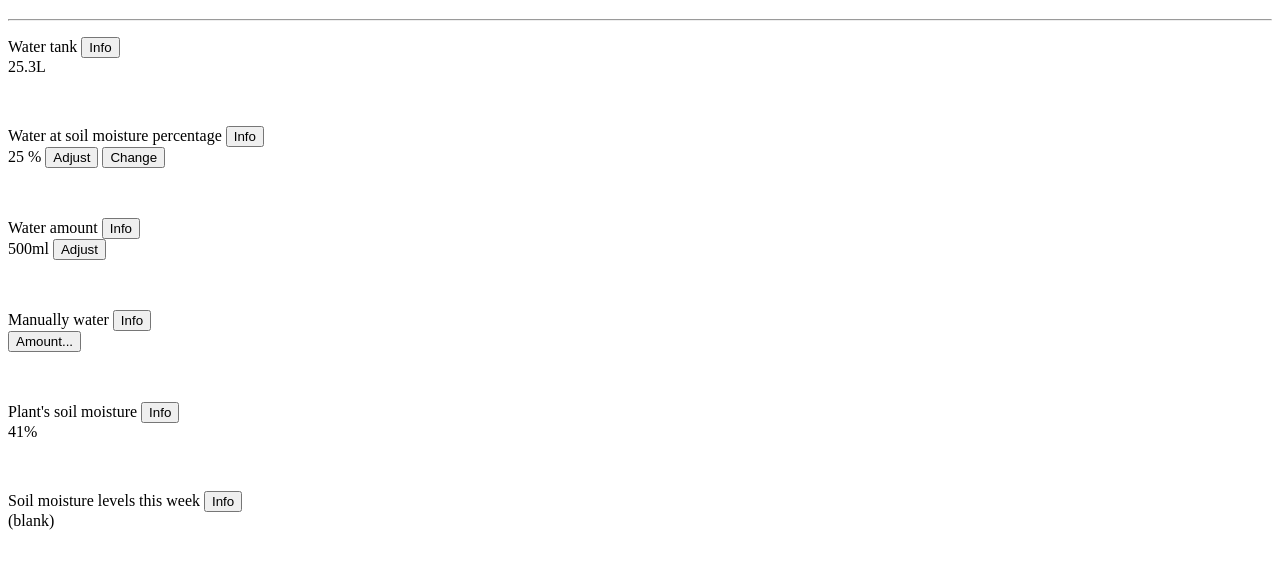
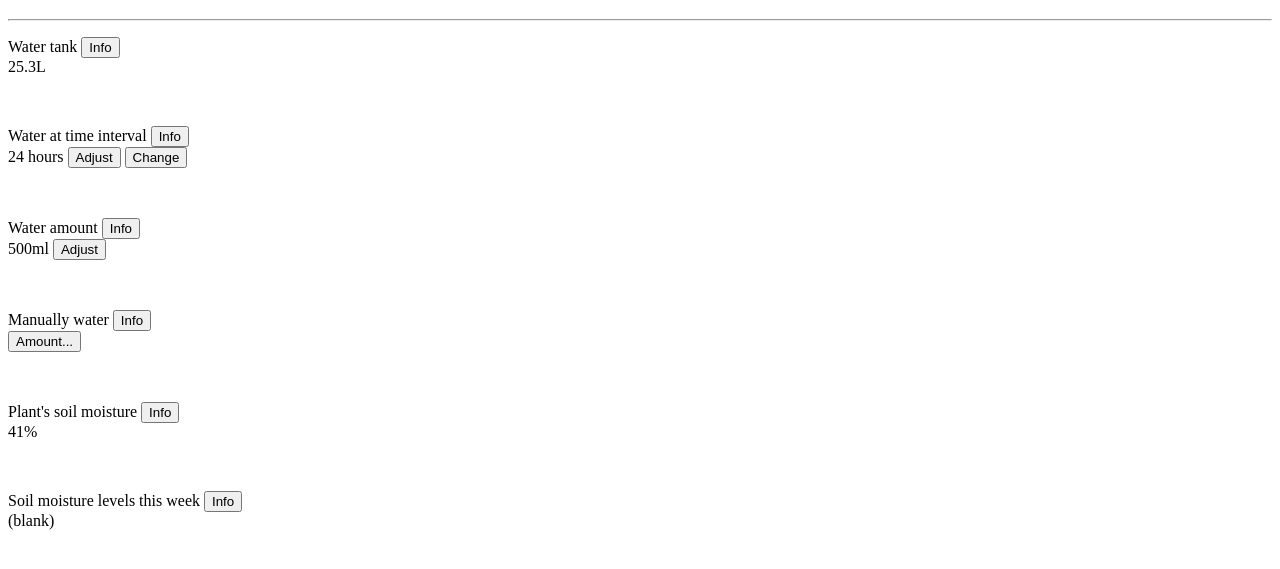
Before and after one commit to viktorkyvik/FlowerBase, a plain HTML site: page index.html in a window 1280 px wide. Shown: the part 61-630 px from the top of the page. Drawn offline with Linux system fonts and the light colour scheme.

Commit message:
forgot small detail

```diff
--- a/index.html
+++ b/index.html
@@ -21,7 +21,7 @@
         <span id="wt_lvl"></span>L
     </p><br>
 
-    <p id="type_ti" style="display: none;">
+    <p id="type_ti" style="display: block;">
         Water at time interval
         <button id="ti_info">Info</button>
         <br>
@@ -29,7 +29,7 @@
         <button id="ti_btn">Adjust</button>
         <button id="changeto_smt">Change</button>
     </p>
-    <p id="type_smt" style="display: block;">
+    <p id="type_smt" style="display: none;">
         Water at soil moisture percentage
         <button id="smt_info">Info</button>
         <br>
```
